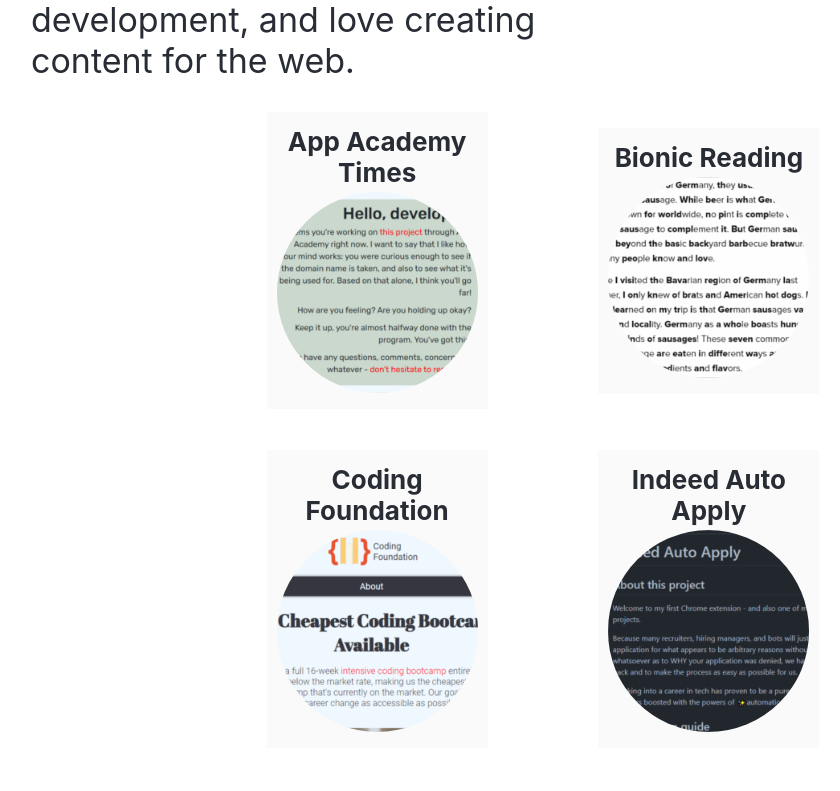
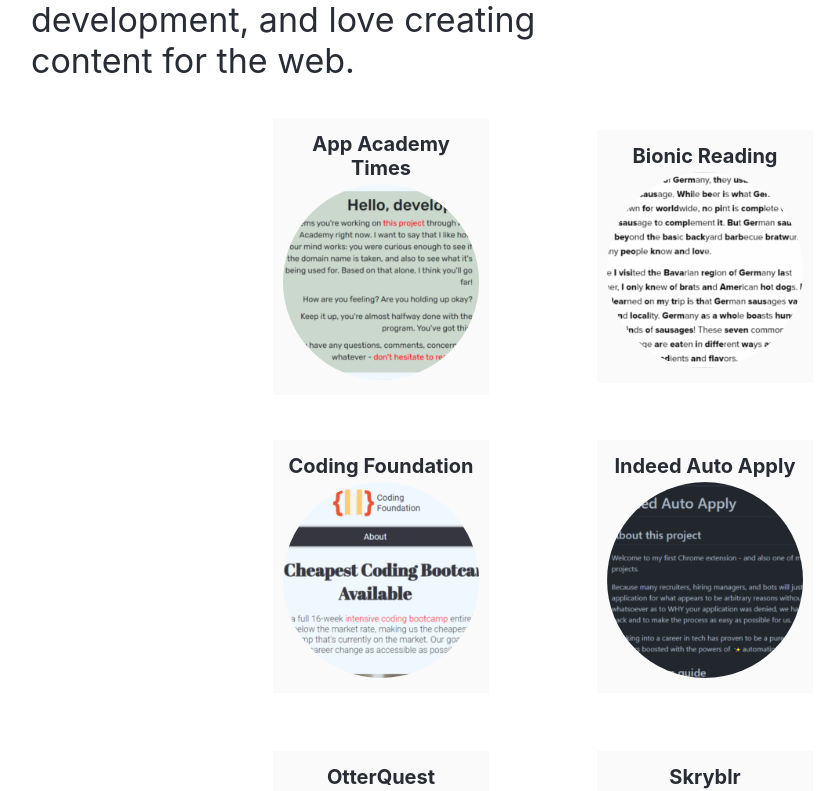
Before and after one commit to Psyclapped/zebulunmcneill.com, a React (Create React App) app in the folder zebulunmcneill/: page / in a window 1280 px wide. Shown: the part 591-1382 px from the top of the page, without its empty margins (97-937 px from the left). Built offline with nearby package versions, Linux system fonts and the light colour scheme.

Commit message:
removing unneeded whitespacing and commented code

```diff
--- a/zebulunmcneill/src/App.css
+++ b/zebulunmcneill/src/App.css
@@ -69,10 +69,10 @@
 }
 
 .portfolio-grid-item {
-  /* border-radius: 10px; */
   background-color: rgb(250, 250, 250);
   padding: 10px;
   text-align: center;
+  font-size: 20px;
 }
 
 .portfolio-grid-item img {
@@ -102,7 +102,6 @@
 }
 
 .portfolio-grid-item:hover {
-  /* box-shadow: #282c34 0px 0px 10px; */
   animation-name: portfolioHover;
   animation-duration: 0.25s;
   animation-fill-mode: forwards;
@@ -156,7 +155,6 @@
 }
 
 /* media queries and whatnot */
-
 @media (max-width: 1450px) {
   .portfolio-grid {
     grid-template-columns: 40% 40%;
```
